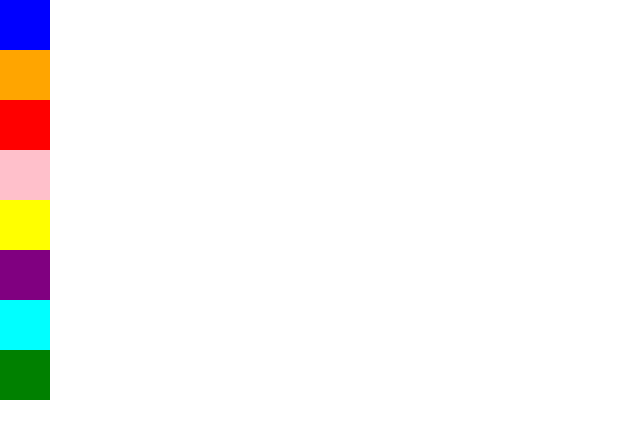
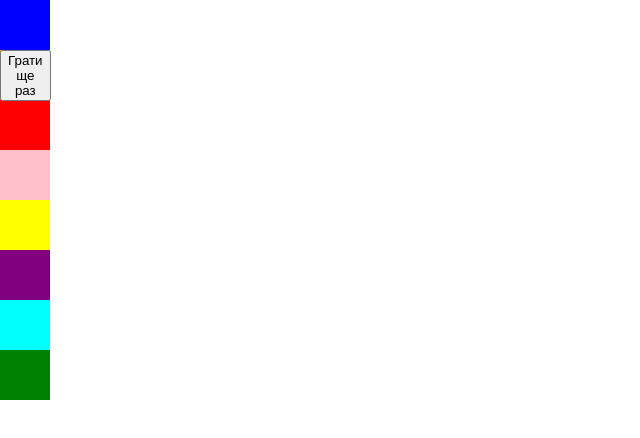
Before and after one commit to olehfff/goIteens-semester3project, a plain HTML site: page index.html in a window 1280 px wide. Shown: the whole page, without its empty margins (0-640 px from the left). Drawn offline with Linux system fonts and the light colour scheme.

Commit message:
add : index.html

```diff
--- a/index.html
+++ b/index.html
@@ -25,7 +25,10 @@
 
 
     <!-- Олег -->
-  <div class="oleh"></div>
+  <div class="oleh">
+
+    <button>Грати ще раз</button>
+  </div>
 
 
 
```
